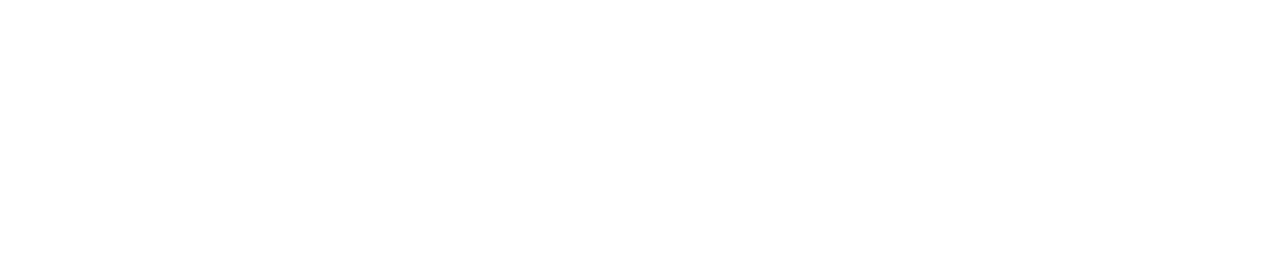
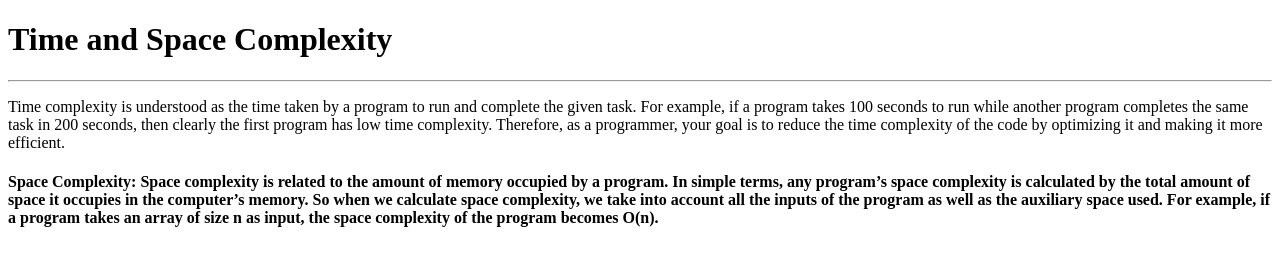
Before and after one commit to acciojob/time-and-space-complexity-Shridhar802, a website: page main.html in a window 1280 px wide. Drawn offline with Linux system fonts and the light colour scheme.

Commit message:
created a submission

```diff
--- a/main.html
+++ b/main.html
@@ -12,5 +12,8 @@
 </script>
 
 </body>
-
+	<div>
+		<h1>Time and Space Complexity</h1><hr>
+		<p>Time complexity is understood as the time taken by a program to run and complete the given task. For example, if a program takes 100 seconds to run while another program completes the same task in 200 seconds, then clearly the first program has low time complexity. Therefore, as a programmer, your goal is to reduce the time complexity of the code by optimizing it and making it more efficient.</p>
+		<h4>Space Complexity: Space complexity is related to the amount of memory occupied by a program. In simple terms, any program’s space complexity is calculated by the total amount of space it occupies in the computer’s memory. So when we calculate space complexity, we take into account all the inputs of the program as well as the auxiliary space used. For example, if a program takes an array of size n as input, the space complexity of the program becomes O(n).</p>
 </html>
```
